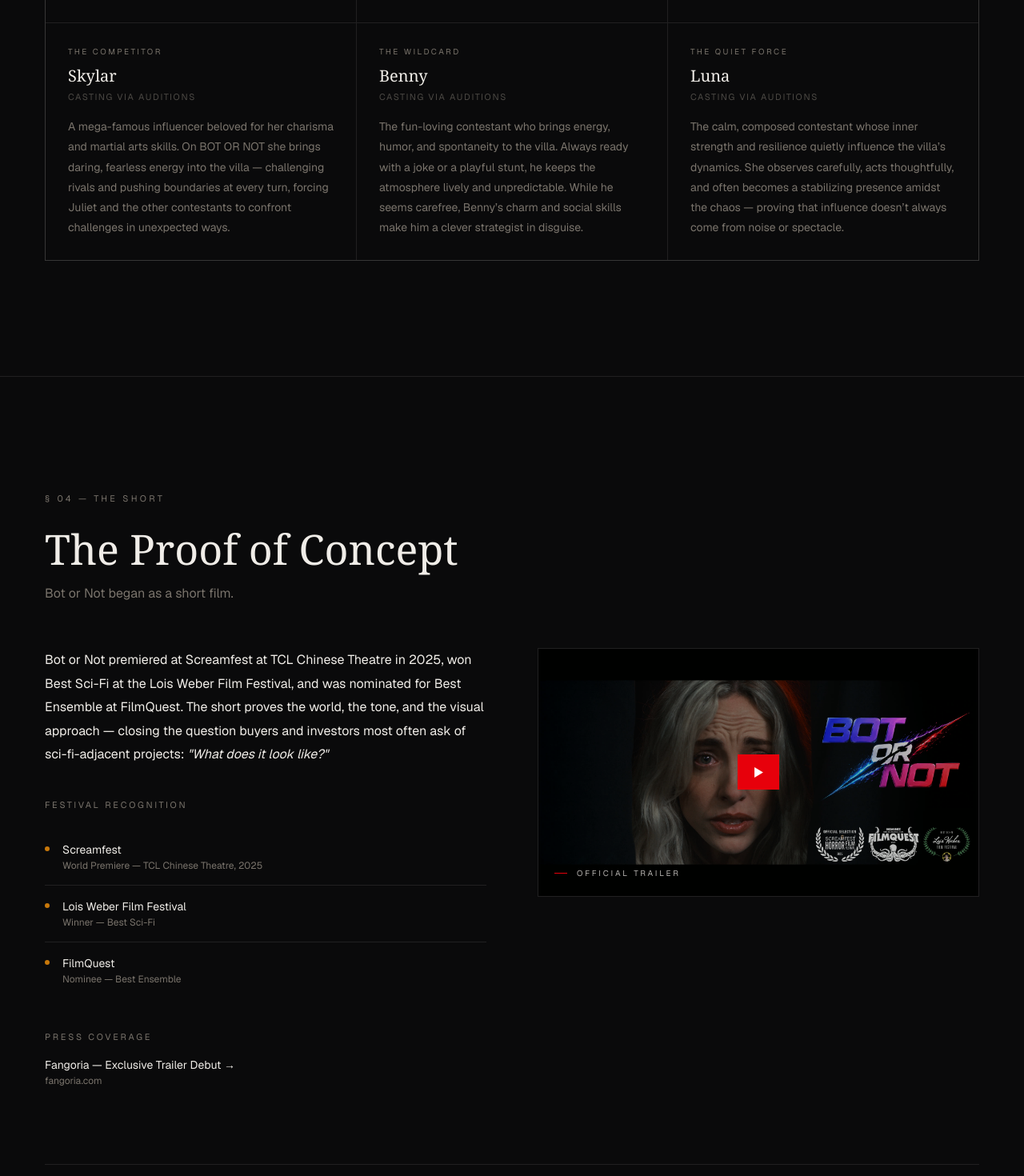
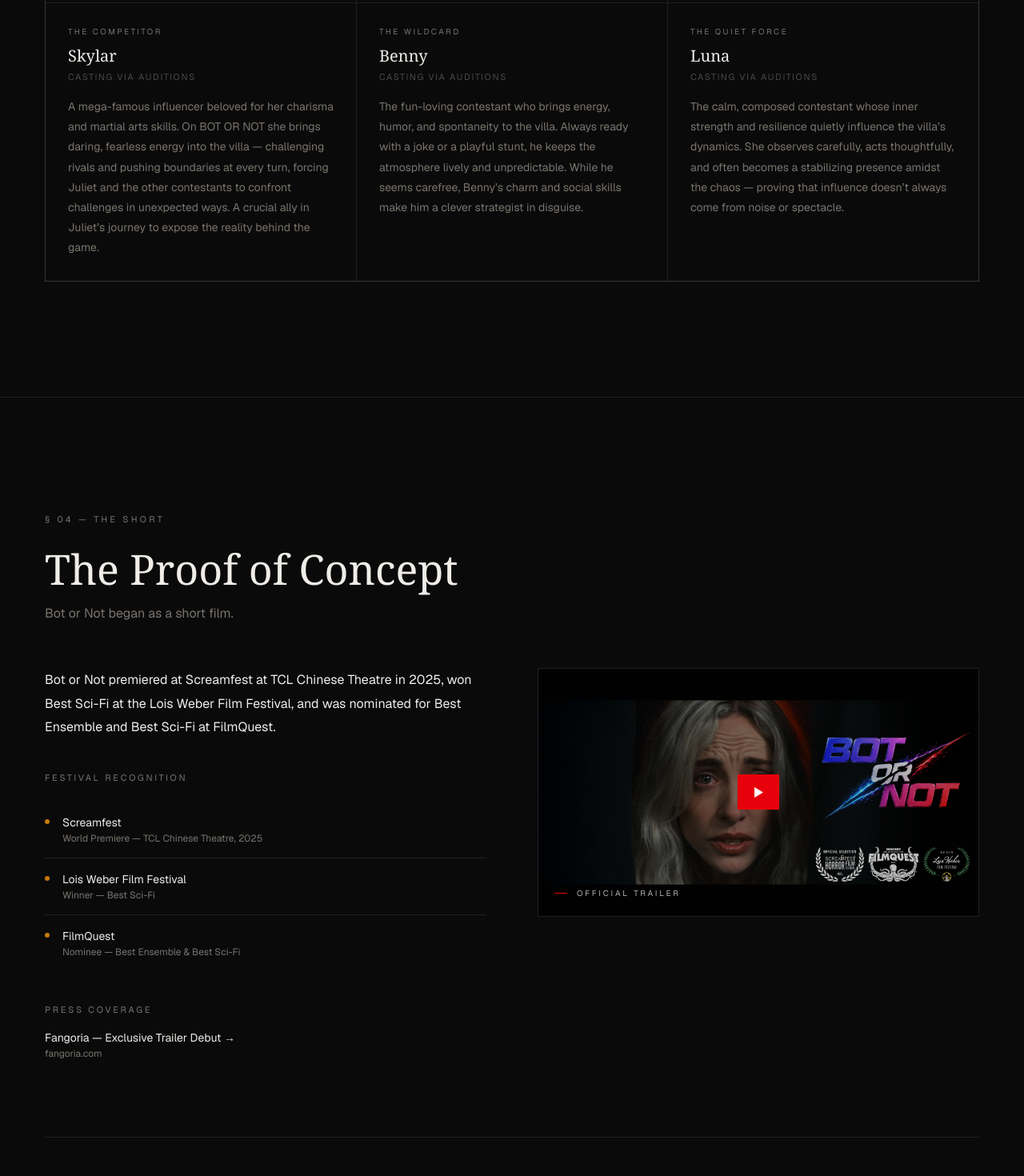
Before and after one commit to JadonFitz/botornot, a Next.js app: page / in a window 1280 px wide. Shown: the part 5840-7310 px from the top of the page at 80% size. Built offline with nearby package versions, Linux system fonts and the light colour scheme; a web font is replaced by a local one.

Commit message:
Move crucial-ally line from Mateo to Skylar; FilmQuest dual nomination; trim proof-of-concept intro
Co-Authored-By: Claude Fable 5 <noreply@anthropic.com>

```diff
--- a/app/components/sections/CharactersSection.tsx
+++ b/app/components/sections/CharactersSection.tsx
@@ -54,12 +54,12 @@ const characters: Character[] = [
   {
     name: 'Mateo',
     role: 'The Ally',
-    text: 'Juliet’s confidant and problem-solver once she enters the show, helping her make sense of BOT OR NOT both on and off set. Calm and resourceful, and initially unaware of the show’s deeper manipulations, Mateo uncovers the truth alongside Juliet — a crucial ally in her journey to expose the reality behind the game.',
+    text: 'Juliet’s confidant and problem-solver once she enters the show, helping her make sense of BOT OR NOT both on and off set. Calm and resourceful, and initially unaware of the show’s deeper manipulations, Mateo uncovers the truth alongside Juliet.',
   },
   {
     name: 'Skylar',
     role: 'The Competitor',
-    text: 'A mega-famous influencer beloved for her charisma and martial arts skills. On BOT OR NOT she brings daring, fearless energy into the villa — challenging rivals and pushing boundaries at every turn, forcing Juliet and the other contestants to confront challenges in unexpected ways.',
+    text: 'A mega-famous influencer beloved for her charisma and martial arts skills. On BOT OR NOT she brings daring, fearless energy into the villa — challenging rivals and pushing boundaries at every turn, forcing Juliet and the other contestants to confront challenges in unexpected ways. A crucial ally in Juliet’s journey to expose the reality behind the game.',
   },
   {
     name: 'Benny',
--- a/app/components/sections/MarketSection.tsx
+++ b/app/components/sections/MarketSection.tsx
@@ -80,7 +80,7 @@ export default function MarketSection() {
                   Festival Validated
                 </p>
                 <p className="text-dim text-xs leading-relaxed">
-                  Screamfest · Lois Weber Best Sci-Fi · FilmQuest Ensemble Nominee
+                  Screamfest · Lois Weber Best Sci-Fi · FilmQuest Ensemble &amp; Sci-Fi Nominee
                 </p>
               </div>
             </div>
--- a/app/components/sections/PressSection.tsx
+++ b/app/components/sections/PressSection.tsx
@@ -45,7 +45,7 @@ const shortCredits = [
   },
   {
     title: 'FilmQuest',
-    note: 'Nominee — Best Ensemble',
+    note: 'Nominee — Best Ensemble & Best Sci-Fi',
   },
   {
     title: 'Fangoria',
--- a/app/components/sections/ShortSection.tsx
+++ b/app/components/sections/ShortSection.tsx
@@ -27,7 +27,7 @@ const demandStats = [
 const laurels = [
   { fest: 'Screamfest', note: 'World Premiere — TCL Chinese Theatre, 2025' },
   { fest: 'Lois Weber Film Festival', note: 'Winner — Best Sci-Fi' },
-  { fest: 'FilmQuest', note: 'Nominee — Best Ensemble' },
+  { fest: 'FilmQuest', note: 'Nominee — Best Ensemble & Best Sci-Fi' },
 ]
 
 export default function ShortSection() {
@@ -48,10 +48,8 @@ export default function ShortSection() {
             <FadeIn delay={0.08}>
               <p className="text-fg text-base leading-[1.85] mb-10">
                 Bot or Not premiered at Screamfest at TCL Chinese Theatre in 2025, won Best Sci-Fi
-                at the Lois Weber Film Festival, and was nominated for Best Ensemble at FilmQuest.
-                The short proves the world, the tone, and the visual approach — closing the question
-                buyers and investors most often ask of sci-fi-adjacent projects:{' '}
-                <em>"What does it look like?"</em>
+                at the Lois Weber Film Festival, and was nominated for Best Ensemble and Best
+                Sci-Fi at FilmQuest.
               </p>
             </FadeIn>
 
```
